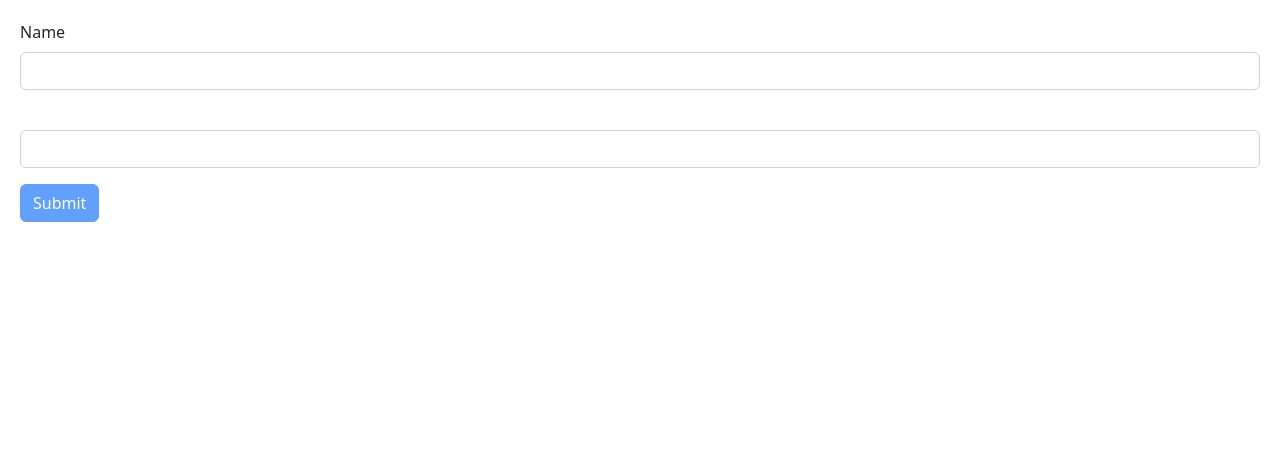
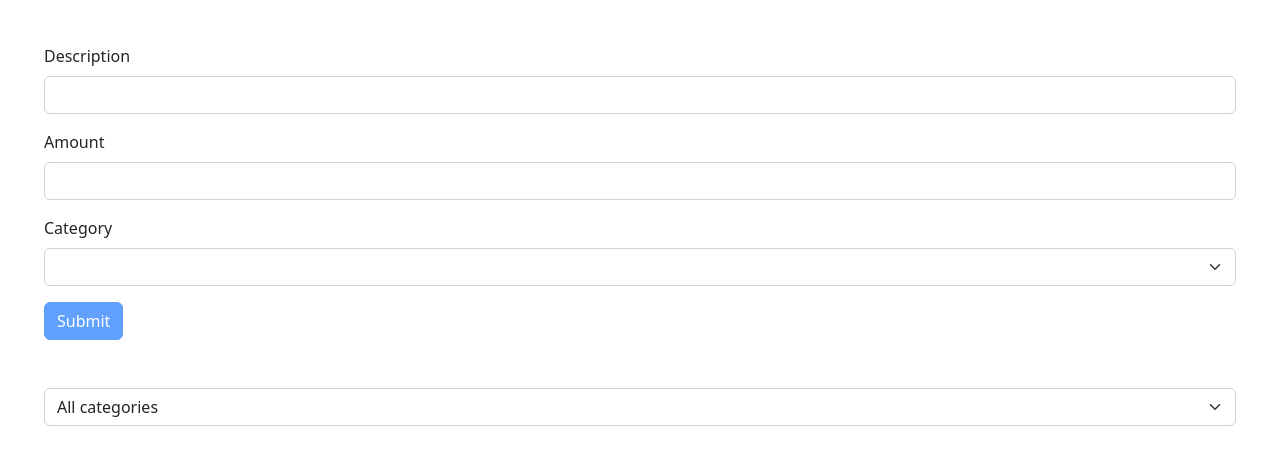
Before and after one commit to ifuenteromero/typescript, a React (Vite) app: page / in a window 1280 px wide. Shown: the top 464 px of the page. Built offline with nearby package versions, Linux system fonts and the light colour scheme.

Commit message:
10-14 Expense exercise

```diff
--- a/src/App.tsx
+++ b/src/App.tsx
@@ -1,9 +1,9 @@
-import ReactHookFormZod from "./components/ReactHookFormZod";
+import ExpenseTracker from "./components/expense-tracker/components/ExpenseTracker";
 
 const App = () => {
 	return (
 		<div>
-			<ReactHookFormZod />
+			<ExpenseTracker />
 		</div>
 	);
 };
--- /dev/null
+++ b/src/components/expense-tracker/components/ExpenseFilter.tsx
@@ -0,0 +1,24 @@
+import { ChangeEvent } from "react";
+import { CATEGORIES } from "../constants";
+
+interface Props {
+	onSelectCategory: (category: string) => void;
+}
+
+const ExpenseFilter = ({ onSelectCategory }: Props) => {
+	const handleChange = (e: ChangeEvent<HTMLSelectElement>) =>
+		onSelectCategory(e.target.value);
+
+	return (
+		<select className="form-select" onChange={handleChange}>
+			<option value="">All categories</option>
+			{CATEGORIES.map((cat) => (
+				<option value={cat} key={cat}>
+					{cat}
+				</option>
+			))}
+		</select>
+	);
+};
+
+export default ExpenseFilter;
--- /dev/null
+++ b/src/components/expense-tracker/components/ExpenseForm.tsx
@@ -0,0 +1,79 @@
+import { zodResolver } from "@hookform/resolvers/zod";
+import { useForm } from "react-hook-form";
+import { CATEGORIES, ExpenseFormData, schema } from "../constants";
+
+interface Props {
+	onAdd: (expense: ExpenseFormData) => void;
+}
+
+const ExpenseForm = ({ onAdd }: Props) => {
+	const {
+		register,
+		handleSubmit,
+		formState: { errors, isValid },
+		reset,
+	} = useForm<ExpenseFormData>({ resolver: zodResolver(schema) });
+
+	return (
+		<form
+			onSubmit={handleSubmit((expense) => {
+				onAdd(expense);
+				reset();
+			})}
+		>
+			<div className="mb-3">
+				<label htmlFor="description" className="form-label">
+					Description
+				</label>
+				<input
+					{...register("description")}
+					id="description"
+					type="text"
+					className="form-control"
+				/>
+				{errors?.description && (
+					<p className="text-danger">
+						{errors?.description?.message}
+					</p>
+				)}
+			</div>
+			<div className="mb-3">
+				<label htmlFor="amount" className="form-label">
+					Amount
+				</label>
+				<input
+					{...register("amount", { valueAsNumber: true })}
+					type="number"
+					id="amount"
+					className="form-control"
+				/>
+				{errors?.amount && (
+					<p className="text-danger">{errors?.amount?.message}</p>
+				)}
+			</div>
+			<div className="mb-3">
+				<label htmlFor="category" className="form-label">
+					Category
+				</label>
+				<select
+					{...register("category")}
+					id="category"
+					className="form-select"
+				>
+					<option value=""></option>
+					{CATEGORIES.map((cat) => (
+						<option key={cat}>{cat}</option>
+					))}
+				</select>
+				{errors?.category && (
+					<p className="text-danger">{errors?.category?.message}</p>
+				)}
+			</div>
+			<button disabled={!isValid} className="btn btn-primary">
+				Submit
+			</button>
+		</form>
+	);
+};
+
+export default ExpenseForm;
--- /dev/null
+++ b/src/components/expense-tracker/components/ExpenseList.tsx
@@ -0,0 +1,53 @@
+import { Expense } from "../constants";
+
+interface Props {
+	expenses: Expense[];
+	onDelete: (id: number) => void;
+}
+
+const ExpenseList = ({ expenses, onDelete }: Props) => {
+	if (expenses.length === 0) return null;
+	const totalAmount = expenses
+		.reduce((acc: number, expense: Expense) => acc + expense.amount, 0)
+		.toFixed(2);
+
+	return (
+		<table className="table table-bordered">
+			<thead>
+				<tr>
+					<th>Description</th>
+					<th>Amount</th>
+					<th>Category</th>
+					<th></th>
+				</tr>
+			</thead>
+			<tbody>
+				{expenses.map(
+					({ description, amount, category, id }: Expense) => (
+						<tr key={id}>
+							<td>{description}</td>
+							<td>${amount}</td>
+							<td>{category}</td>
+							<td>
+								<button
+									onClick={() => onDelete(id)}
+									className="btn btn-outline-danger"
+								>
+									Delete
+								</button>
+							</td>
+						</tr>
+					)
+				)}
+			</tbody>
+			<tfoot>
+				<tr>
+					<td>Total</td>
+					<td colSpan={3}>{`$${totalAmount}`}</td>
+				</tr>
+			</tfoot>
+		</table>
+	);
+};
+
+export default ExpenseList;
--- /dev/null
+++ b/src/components/expense-tracker/components/ExpenseTracker.tsx
@@ -0,0 +1,43 @@
+import { useState } from "react";
+import ExpenseForm from "./ExpenseForm";
+import ExpenseFilter from "./ExpenseFilter";
+import ExpenseList from "./ExpenseList";
+import { Expense, ExpenseFormData } from "../constants";
+
+const ExpenseTracker = () => {
+	const [expenses, setExpenses] = useState<Expense[]>([]);
+	const [selectedCategory, setSelectedCategory] = useState("");
+
+	const handleAddExpense = (expense: ExpenseFormData) => {
+		setExpenses(expenses.concat({ ...expense, id: expenses.length + 1 }));
+	};
+
+	const handleDeleteExpense = (id: number) => {
+		setExpenses(expenses.filter((expense) => expense.id !== id));
+	};
+
+	const visibleExpenses = selectedCategory
+		? expenses.filter((expense) => expense.category === selectedCategory)
+		: expenses;
+
+	return (
+		<div className="p-4">
+			<div className="mb-5">
+				<ExpenseForm onAdd={handleAddExpense} />
+			</div>
+			<div className="mb-3">
+				<ExpenseFilter
+					onSelectCategory={(category) =>
+						setSelectedCategory(category)
+					}
+				/>
+			</div>
+			<ExpenseList
+				onDelete={handleDeleteExpense}
+				expenses={visibleExpenses}
+			/>
+		</div>
+	);
+};
+
+export default ExpenseTracker;
--- /dev/null
+++ b/src/components/expense-tracker/constants.ts
@@ -0,0 +1,25 @@
+import { z } from "zod";
+
+export const CATEGORIES = [
+    "Groceries",
+    "Utilities",
+    "Entertainment"
+] as const
+
+export const schema = z.object({
+    description: z
+        .string()
+        .min(3, { message: "Description should be at least 3 characters." }).max(50),
+    amount: z
+        .number({ invalid_type_error: "Amount is required" })
+        .min(0.01, { message: "Amount must be positive" }).max(100_000),
+    category: z.enum(CATEGORIES, {
+        errorMap: () => ({ message: "Category is required." })
+    })
+});
+
+export type ExpenseFormData = z.infer<typeof schema>;
+
+export interface Expense extends ExpenseFormData {
+    id: number;
+}
```
